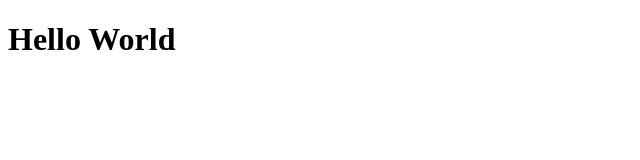
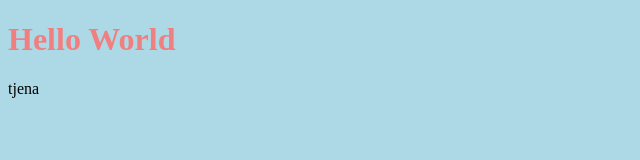
Before and after one commit to ElinFredriksson/GIT-test, a plain HTML site: page index.html in a window 1280 px wide. Shown: the whole page, without its empty margins (0-640 px from the left). Drawn offline with Linux system fonts and the light colour scheme.

Commit message:
la till p-tagg

```diff
--- a/index.html
+++ b/index.html
@@ -4,9 +4,11 @@
     <meta charset="UTF-8">
     <meta http-equiv="X-UA-Compatible" content="IE=edge">
     <meta name="viewport" content="width=device-width, initial-scale=1.0">
+    <link rel="stylesheet" href="style.css">
     <title>Document</title>
 </head>
 <body>
     <h1>Hello World</h1>
+    <p>tjena</p>
 </body>
 </html>
```
